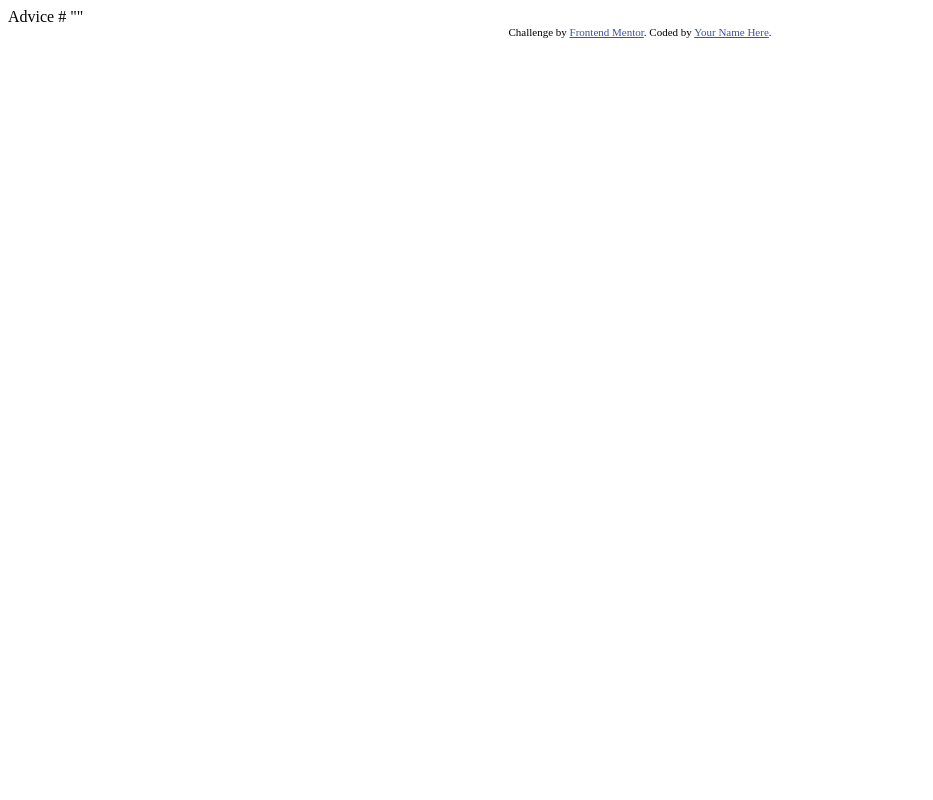
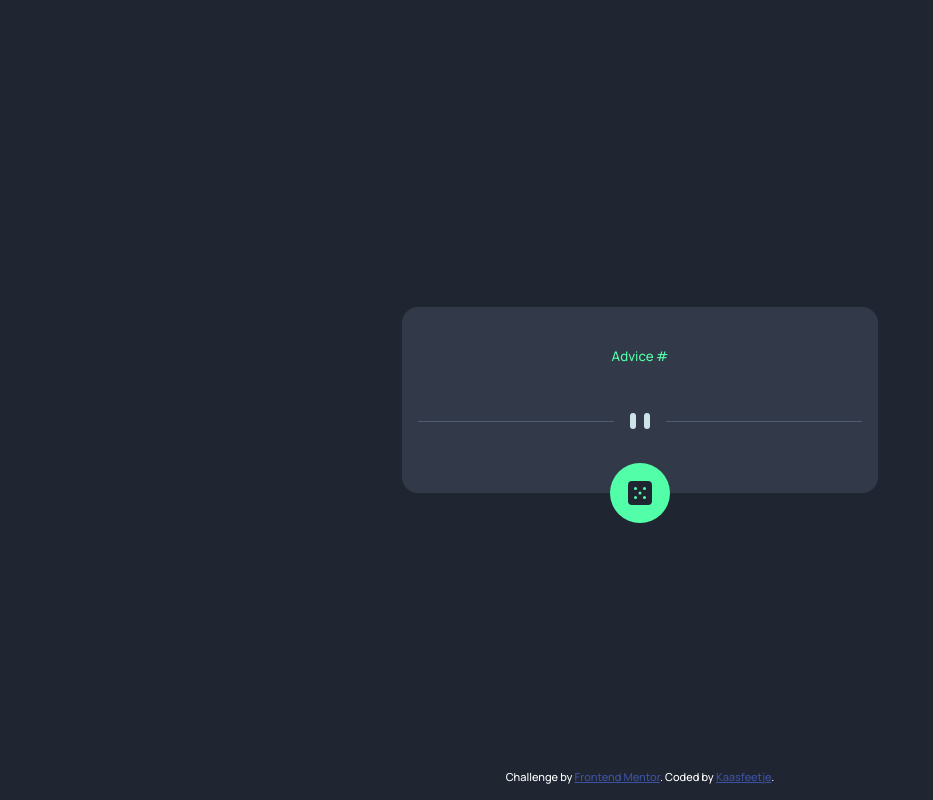
Before and after one commit to Kaasfeetje/Frontend-Mentor-Advice-generator, a plain HTML site: page index.html in a window 1280 px wide. Shown: the whole page, without its empty margins (0-933 px from the left). Drawn offline with Linux system fonts and the light colour scheme; no server answers.

Commit message:
Finished project

```diff
--- a/index.html
+++ b/index.html
@@ -1,28 +1,84 @@
 <!DOCTYPE html>
 <html lang="en">
     <head>
-  <meta charset="UTF-8">
-  <meta name="viewport" content="width=device-width, initial-scale=1.0"> <!-- displays site properly based on user's device -->
+        <meta charset="UTF-8" />
+        <meta name="viewport" content="width=device-width, initial-scale=1.0" />
+        <!-- displays site properly based on user's device -->
 
-  <link rel="icon" type="image/png" sizes="32x32" href="./images/favicon-32x32.png">
+        <link
+            rel="icon"
+            type="image/png"
+            sizes="32x32"
+            href="./images/favicon-32x32.png"
+        />
 
         <title>Frontend Mentor | Advice generator app</title>
 
-  <!-- Feel free to remove these styles or customise in your own stylesheet 👍 -->
-  <style>
-    .attribution { font-size: 11px; text-align: center; }
-    .attribution a { color: hsl(228, 45%, 44%); }
-  </style>
+        <link rel="stylesheet" href="./styles.css" />
     </head>
     <body>
-
-  Advice #<!-- Advice ID goes here -->
-
-  "<!-- Advice text goes here -->"
-
+        <main>
+            <div class="advice-card">
+                <div class="inner-box"></div>
+                <h5 class="advice-id">Advice #<span id="advice-id"></span></h5>
+                <h1 id="advice-text"></h1>
+                <svg
+                    class="desktop-divider"
+                    width="444"
+                    height="16"
+                    xmlns="http://www.w3.org/2000/svg"
+                >
+                    <g fill="none" fill-rule="evenodd">
+                        <path
+                            fill="#4F5D74"
+                            d="M0 8h196v1H0zM248 8h196v1H248z"
+                        />
+                        <g transform="translate(212)" fill="#CEE3E9">
+                            <rect width="6" height="16" rx="3" />
+                            <rect x="14" width="6" height="16" rx="3" />
+                        </g>
+                    </g>
+                </svg>
+                <svg
+                    class="divider"
+                    width="295"
+                    height="16"
+                    xmlns="http://www.w3.org/2000/svg"
+                >
+                    <g fill="none" fill-rule="evenodd">
+                        <path
+                            fill="#4F5D74"
+                            d="M0 8h122v1H0zM173 8h122v1H173z"
+                        />
+                        <g transform="translate(138)" fill="#CEE3E9">
+                            <rect width="6" height="16" rx="3" />
+                            <rect x="14" width="6" height="16" rx="3" />
+                        </g>
+                    </g>
+                </svg>
+                <div class="dice-btn">
+                    <svg
+                        width="24"
+                        height="24"
+                        xmlns="http://www.w3.org/2000/svg"
+                    >
+                        <path
+                            d="M20 0H4a4.005 4.005 0 0 0-4 4v16a4.005 4.005 0 0 0 4 4h16a4.005 4.005 0 0 0 4-4V4a4.005 4.005 0 0 0-4-4ZM7.5 18a1.5 1.5 0 1 1 0-3 1.5 1.5 0 0 1 0 3Zm0-9a1.5 1.5 0 1 1 0-3 1.5 1.5 0 0 1 0 3Zm4.5 4.5a1.5 1.5 0 1 1 0-3 1.5 1.5 0 0 1 0 3Zm4.5 4.5a1.5 1.5 0 1 1 0-3 1.5 1.5 0 0 1 0 3Zm0-9a1.5 1.5 0 1 1 0-3 1.5 1.5 0 0 1 0 3Z"
+                            fill="#202733"
+                        />
+                    </svg>
+                </div>
+            </div>
             <div class="attribution">
-    Challenge by <a href="https://www.frontendmentor.io?ref=challenge" target="_blank">Frontend Mentor</a>.
-    Coded by <a href="#">Your Name Here</a>.
+                Challenge by
+                <a
+                    href="https://www.frontendmentor.io/challenges/advice-generator-app-QdUG-13db/hub/advice-generator-app-20lEiFl7ED"
+                    target="_blank"
+                    >Frontend Mentor</a
+                >. Coded by
+                <a href="https://github.com/Kaasfeetje">Kaasfeetje</a>.
             </div>
+        </main>
+        <script src="./index.js"></script>
     </body>
 </html>
--- /dev/null
+++ b/index.js
@@ -0,0 +1,33 @@
+advice_id_el = document.getElementById("advice-id");
+advice_text_el = document.getElementById("advice-text");
+dice_btn_el = document.querySelector(".dice-btn");
+advice_card_el = document.querySelector(".advice-card");
+
+const onDiceClick = () => {
+    if (onCooldown) return;
+    advice_card_el.classList.remove("animate");
+    onCooldown = true;
+    fetchRandomAdvice();
+};
+
+dice_btn_el.addEventListener("click", onDiceClick);
+
+let onCooldown = false;
+
+const fetchRandomAdvice = async () => {
+    setTimeout(() => {
+        onCooldown = false;
+    }, 2000);
+    const res = await fetch("https://api.adviceslip.com/advice", {
+        method: "GET",
+    });
+
+    const response = await res.json();
+    advice_card_el.classList.add("animate");
+
+    advice_id_el.innerText = response.slip.id;
+    advice_text_el.innerText = `“${response.slip.advice}”`;
+};
+
+fetchRandomAdvice();
+onCooldown = true;
--- /dev/null
+++ b/styles.css
@@ -0,0 +1,197 @@
+@import url("https://fonts.googleapis.com/css2?family=Manrope:wght@500;800&display=swap");
+
+:root {
+    --lightCyan: hsl(193, 38%, 86%);
+    --neonGreen: hsl(150, 100%, 66%);
+    --grayishBlue: hsl(217, 19%, 38%);
+    --darkGrayishBlue: hsl(217, 19%, 24%);
+    --darkBlue: hsl(218, 23%, 16%);
+}
+
+* {
+    margin: 0;
+    padding: 0;
+}
+
+body {
+    font-family: "Manrope", sans-serif;
+    background-color: var(--darkBlue);
+    margin: 0;
+    padding: 0;
+}
+
+main {
+    width: 100vw;
+    height: 100vh;
+    display: flex;
+    flex-direction: column;
+    justify-content: center;
+    align-items: center;
+}
+
+.advice-card {
+    background-color: var(--darkGrayishBlue);
+    border-radius: 1rem;
+    margin: 0 1rem;
+    padding: 1rem;
+    position: relative;
+    display: flex;
+    flex-direction: column;
+    justify-content: center;
+    align-items: center;
+    max-width: 450px;
+}
+
+.advice-id {
+    text-align: center;
+    color: var(--neonGreen);
+    font-weight: 400;
+    margin-top: 1.5rem;
+}
+
+#advice-text {
+    color: var(--lightCyan);
+    margin: 1.5rem 0;
+    text-align: center;
+}
+
+.divider {
+    margin-bottom: 3rem;
+}
+
+.desktop-divider {
+    display: none;
+}
+
+.dice-btn {
+    position: absolute;
+    bottom: -30px;
+    width: 60px;
+    height: 60px;
+    background-color: var(--neonGreen);
+    border-radius: 100%;
+    display: flex;
+    align-items: center;
+    justify-content: center;
+    cursor: pointer;
+    z-index: 1;
+
+    transition: all 0.3s;
+}
+
+.dice-btn svg path {
+    fill: var(--darkBlue);
+}
+
+.dice-btn:hover {
+    -webkit-box-shadow: 0px 0px 30px 1px var(--neonGreen);
+    box-shadow: 0px 0px 30px 1px var(--neonGreen);
+}
+
+.attribution {
+    position: absolute;
+    bottom: 1rem;
+    font-size: 11px;
+    text-align: center;
+    color: white;
+}
+.attribution a {
+    color: hsl(228, 45%, 44%);
+}
+
+.advice-card:before {
+    content: "";
+    position: absolute;
+    top: -2px;
+    left: -2px;
+    width: 0;
+    height: 0;
+    background: transparent;
+    border: 2px solid transparent;
+    border-radius: 1rem;
+}
+
+.advice-card.animate:before {
+    animation: border-animate 2s linear forwards;
+}
+
+@keyframes border-animate {
+    0% {
+        width: 0;
+        height: 2rem;
+        border-top-color: var(--neonGreen);
+        border-right-color: transparent;
+        border-bottom-color: transparent;
+        border-left-color: transparent;
+    }
+    50% {
+        width: 100%;
+        height: 2rem;
+        border-top-color: var(--neonGreen);
+        border-right-color: var(--neonGreen);
+        border-bottom-color: transparent;
+        border-left-color: transparent;
+    }
+    100% {
+        width: 100%;
+        height: 100%;
+        border-top-color: var(--neonGreen);
+        border-right-color: var(--neonGreen);
+        border-bottom-color: transparent;
+        border-left-color: transparent;
+    }
+}
+
+.advice-card:after {
+    content: "";
+    position: absolute;
+    top: -2px;
+    left: -2px;
+    width: 0;
+    height: 0;
+    background: transparent;
+    border: 2px solid transparent;
+    border-radius: 1rem;
+}
+
+.advice-card.animate:after {
+    animation: border-animate-2 2s linear forwards;
+}
+
+@keyframes border-animate-2 {
+    0% {
+        width: 2rem;
+        height: 0;
+        border-top-color: transparent;
+        border-right-color: transparent;
+        border-bottom-color: var(--neonGreen);
+        border-left-color: transparent;
+    }
+    50% {
+        width: 2rem;
+        height: 100%;
+        border-top-color: transparent;
+        border-right-color: transparent;
+        border-bottom-color: var(--neonGreen);
+        border-left-color: var(--neonGreen);
+    }
+    100% {
+        width: 100%;
+        height: 100%;
+        border-top-color: transparent;
+        border-right-color: transparent;
+        border-bottom-color: var(--neonGreen);
+        border-left-color: var(--neonGreen);
+    }
+}
+
+@media (min-width: 450px) {
+    .divider {
+        display: none;
+    }
+
+    .desktop-divider {
+        display: block;
+        margin-bottom: 3rem;
+    }
+}
```
Also changed, not shown: screenshots/desktop-active.PNG (added), screenshots/desktop-design.PNG (added), screenshots/mobile-cooldown.PNG (added), screenshots/mobile-design.PNG (added). Lines whose indentation alone changed are shown as unchanged.
